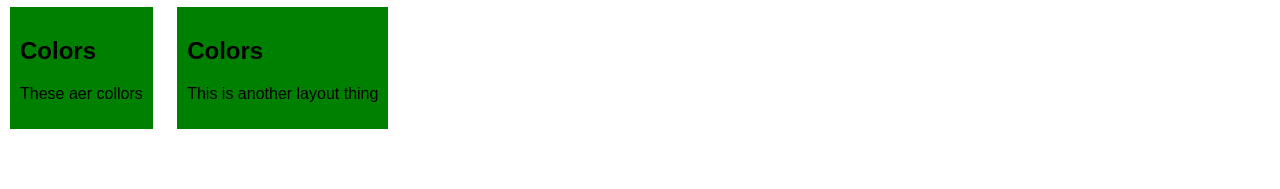
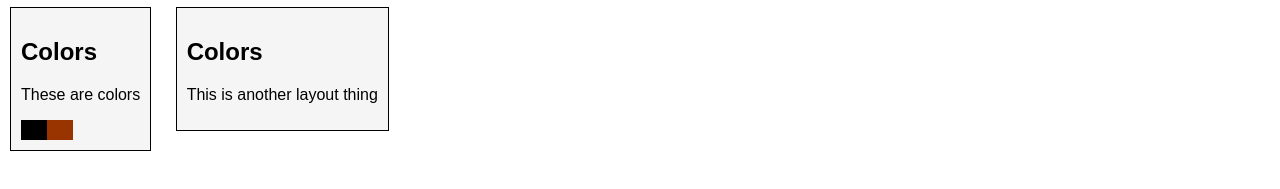
Before and after one commit to Rockwell70/webDev, a plain HTML site: page front_end_course/designSystem/index.html in a window 1280 px wide. Shown: the part 103-292 px from the top of the page. Drawn offline with Linux system fonts and the light colour scheme.

Commit message:
promises work

```diff
--- a/front_end_course/designSystem/index.html
+++ b/front_end_course/designSystem/index.html
@@ -15,7 +15,12 @@
 <section>
     <article class="article-one">
         <h2>Colors</h2>
-            <p>These aer collors</p>
+        <p>These are colors</p>
+        <div id="pickerke">
+            <a href="https://rgbcolorcode.com/color/000000" style="background: #000000;" target="_blank" rel="external nofollow">000000</a>
+            <a href="https://rgbcolorcode.com/color/993300" style="background: #993300;" target="_blank" rel="external nofollow">993300</a>
+        </div>
+
 
     </article>
 </section>
--- a/front_end_course/designSystem/style.css
+++ b/front_end_course/designSystem/style.css
@@ -17,7 +17,19 @@ section {
 
 article {
     margin: 10px;
+    border: black solid 1px;
     padding: 10px;
-    background: green;
+    background: whitesmoke;
 
 }
+
+#pickerke a {
+    display: block;
+    width: 26px;
+    height: 20px;
+    overflow: hidden;
+    text-indent: 999px;
+    float: left;
+    position: relative;
+    z-index: 8;
+}
```
